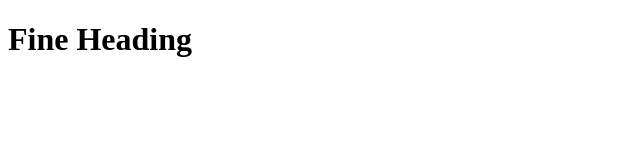
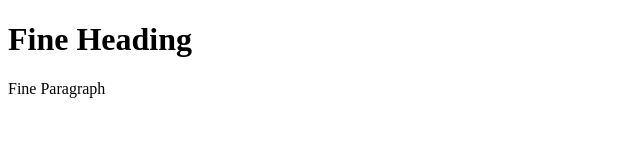
Before and after one commit to Macucous/Repository-practice, a plain HTML site: page index.html in a window 1280 px wide. Shown: the whole page, without its empty margins (0-640 px from the left). Drawn offline with Linux system fonts and the light colour scheme.

Commit message:
Update index.html

```diff
--- a/index.html
+++ b/index.html
@@ -7,5 +7,6 @@
 </head>
 <body>
     <h1>Fine Heading</h1>
+    <p>Fine Paragraph</p>
 </body>
 </html>
```
